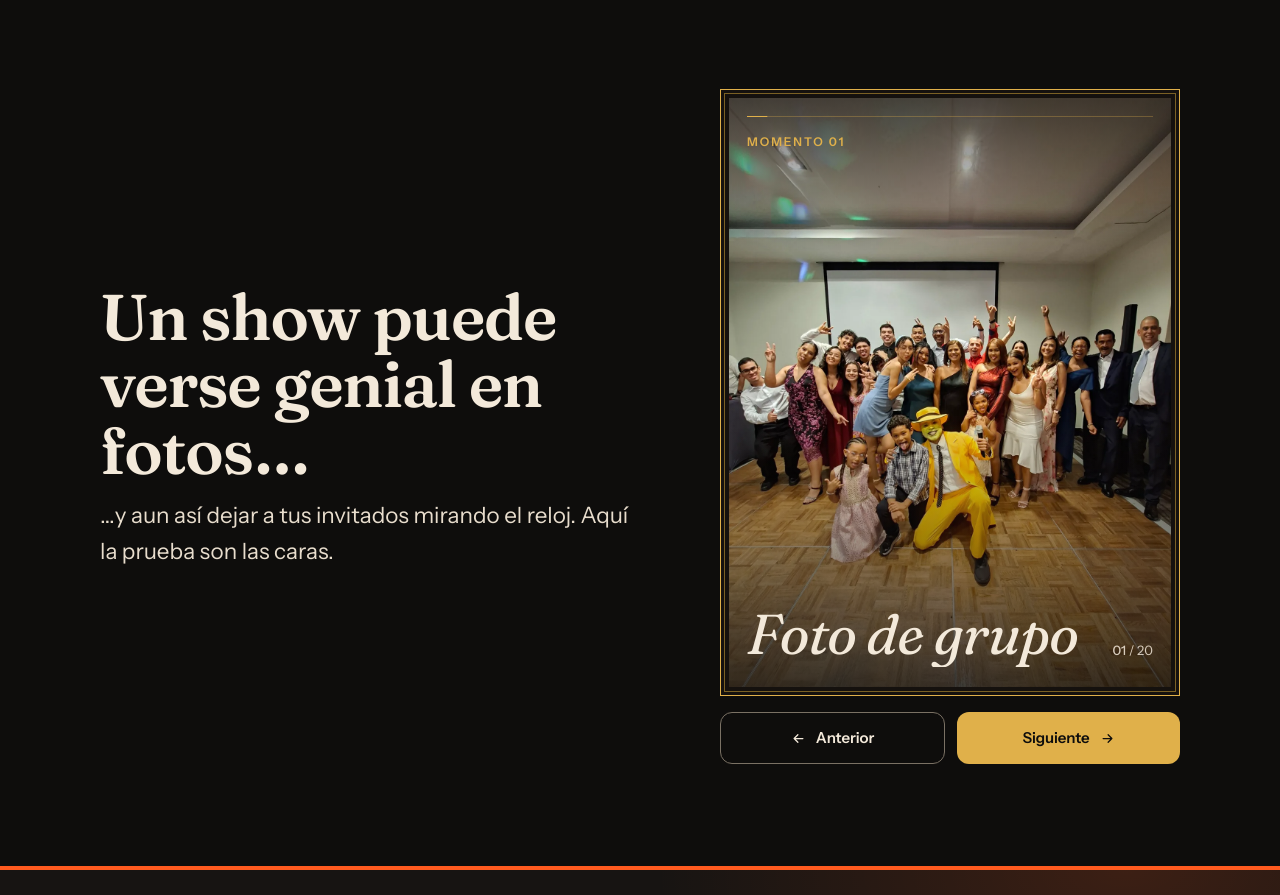
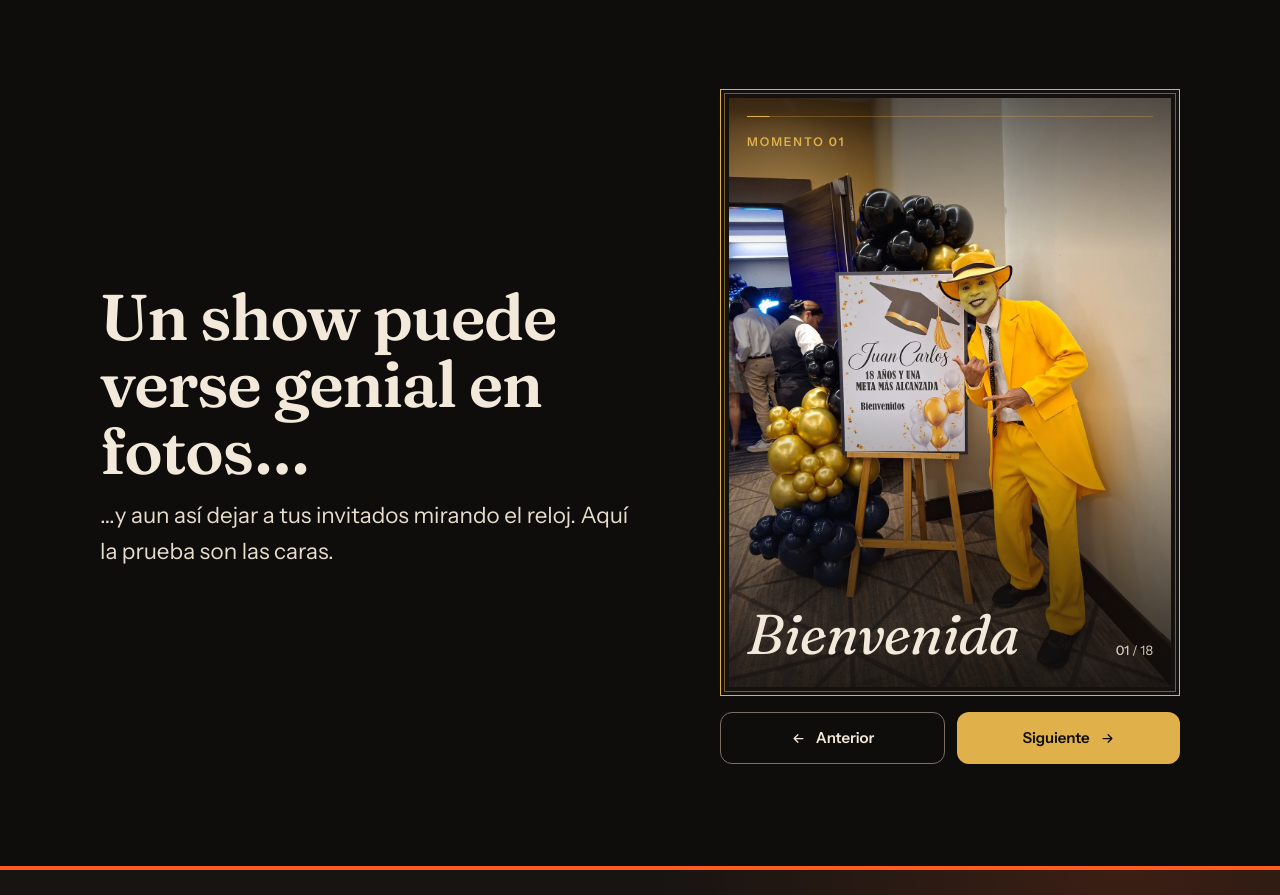
Before and after one commit to Jairo-Hyrox/la-mascara-show-panama, a plain HTML site: page index.html in a window 1280 px wide. Shown: the part 4978-5873 px from the top of the page. Drawn offline with Linux system fonts and the light colour scheme.

Commit message:
Galería: Bienvenida de primera y quita dos fotos de la fiesta disfrazada
Co-Authored-By: Claude Sonnet 5.5 <noreply@anthropic.com>
Claude-Session: https://claude.ai/code/session_01MsBg5NfZNJkHefthNNhf3c

```diff
--- a/index.html
+++ b/index.html
@@ -693,12 +693,12 @@ h2 span,h2 em{font-style:italic;color:var(--amarillo)}
   <div class="rv">
     <figure class="marco sm ps" id="ps" role="group" aria-roledescription="carrusel" aria-label="Fotos de shows de La Máscara">
       <div class="ps-view" id="ps-view">
-        <div class="ps-base"><img id="ps-img" src="img/show-08-foto-grupo-1200.webp" width="1200" height="1600" alt="Invitados con los brazos arriba junto a La Máscara, que posa sentado en el piso en un salón de hotel" loading="lazy" draggable="false"></div>
+        <div class="ps-base"><img id="ps-img" src="img/show-20-bienvenida-1200.webp" width="1200" height="1600" alt="La Máscara posa junto al letrero de bienvenida de la fiesta" loading="lazy" draggable="false"></div>
         <div class="ps-in" id="ps-in" aria-hidden="true"></div>
         <div class="ps-scrim"></div>
         <div class="ps-prog" aria-hidden="true"><i id="ps-bar"></i></div>
         <div class="ps-cap" id="ps-cap" aria-hidden="true">Momento 01</div>
-        <div class="ps-bot" aria-hidden="true"><h3 class="ps-title" id="ps-title">Foto de grupo</h3><span class="ps-count" id="ps-count"><span class="num"><b id="ps-num">01</b></span><span id="ps-tot"> / 20</span></span></div>
+        <div class="ps-bot" aria-hidden="true"><h3 class="ps-title" id="ps-title">Bienvenida</h3><span class="ps-count" id="ps-count"><span class="num"><b id="ps-num">01</b></span><span id="ps-tot"> / 18</span></span></div>
         <div class="ps-hit" id="ps-hit" aria-hidden="true"></div>
       </div>
     </figure>
@@ -987,6 +987,7 @@ document.addEventListener('DOMContentLoaded',function(){
   var D=function(id){return document.getElementById(id)};
   var view=D('ps-view'), img=D('ps-img'), inn=D('ps-in'), bar=D('ps-bar'), cap=D('ps-cap'), tit=D('ps-title'), cnt=D('ps-count'), num=D('ps-num'), live=D('ps-live'), hit=D('ps-hit'), cur=D('ps-cur');
   var B='img/show-', S=[
+    {f:'20-bienvenida',t:'Bienvenida',a:'La Máscara posa junto al letrero de bienvenida de la fiesta'},
     {f:'08-foto-grupo',t:'Foto de grupo',a:'Invitados con los brazos arriba junto a La Máscara, que posa sentado en el piso en un salón de hotel'},
     {f:'09-manos-aire',t:'Manos al aire',a:'Familia y amigos con las manos en alto junto a La Máscara en una fiesta con globos de fútbol'},
     {f:'10-a-bailar',t:'A bailar',a:'La Máscara baila con un niño y varios invitados bajo luces de colores'},
@@ -999,14 +1000,11 @@ document.addEventListener('DOMContentLoaded',function(){
     {f:'17-entrada',t:'Entrada triunfal',a:'La Máscara posa con las manos en la cintura a la entrada del salón'},
     {f:'18-en-escena',t:'En escena',a:'La Máscara actúa frente a los invitados con el micrófono en la mano'},
     {f:'19-listo',t:'Listo para el show',a:'La Máscara con las manos en la cintura antes de salir a la pista'},
-    {f:'20-bienvenida',t:'Bienvenida',a:'La Máscara posa junto al letrero de bienvenida de la fiesta'},
     {f:'02-grupo',t:'Al frente',a:'Foto de grupo con el personaje sentado en split al frente y varios invitados disfrazados detrás'},
     {f:'05-grupo-saludo',t:'Brazos arriba',a:'Invitados con los brazos arriba y el personaje al frente sacando la lengua'},
     {f:'03-grupo',t:'Todos juntos',a:'Grupo posando alrededor del personaje, que está sentado en el piso con las piernas abiertas'},
     {f:'07-grupo-saludo',t:'A celebrar',a:'El grupo celebra con los brazos en alto mientras el personaje saca la lengua'},
-    {f:'04-grupo-saludo',t:'El split',a:'Invitados disfrazados levantan los brazos mientras el personaje hace un split en el piso'},
-    {f:'06-grupo',t:'Con su gente',a:'Foto de grupo con el personaje al frente y los invitados disfrazados detrás'},
-    {f:'01-solo',t:'Con la banana',a:'El personaje posa con una invitada vestida de banana en una sala oscura'}
+    {f:'04-grupo-saludo',t:'El split',a:'Invitados disfrazados levantan los brazos mientras el personaje hace un split en el piso'}
   ];
   S.forEach(function(x){x.src=B+x.f+'-1200.webp'});
   var N=S.length, cur_=0, busy=false, two=function(n){return (n<10?'0':'')+n};
```
